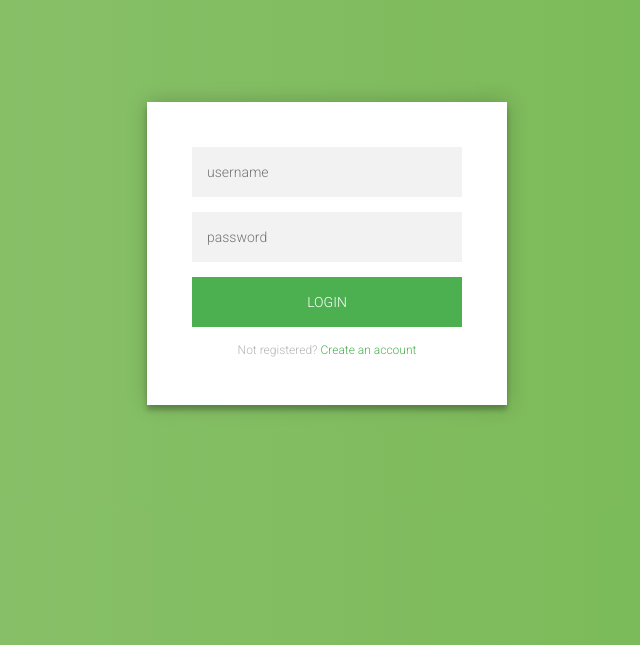
After one commit to phoenixJ/pika_shipper, a CodeIgniter app: the page made by application/views/validate/index_view.php in a window 1280 px wide. The commit adds this page. Shown: the top 645 px of the page, without its empty margins (313-953 px from the left). Run offline with CodeIgniter, Linux system fonts and the light colour scheme; some libraries are stand-ins or nearby versions.

Commit message:
add login feture

```diff
--- a/application/controllers/Landingpage.php
+++ b/application/controllers/Landingpage.php
@@ -4,4 +4,8 @@ class Landingpage extends MyController {
 	{
 		$this->load->view($this->_data['path'], $this->_data);
 	}
+	public function test(){
+		$this->_data['ten'] = "Quoc anh";
+		$this->load->view($this->_data['path'], $this->_data);
+	}
 }
--- /dev/null
+++ b/application/views/validate/index_view.php
@@ -0,0 +1,60 @@
+<!DOCTYPE html>
+<html lang="en">
+<head>
+  <meta charset="UTF-8">
+  <link href="<?php echo base_url(); ?>public/vendor/bootstrap/css/bootstrap.min.css" rel="stylesheet">
+  <link href="<?php echo base_url(); ?>public/css/my_css.css" rel="stylesheet">
+  <title>Login</title>
+</head>
+<body>
+  <div class="login-page">
+  <div class="form">
+    <form class="register-form" action="<?php echo base_url(); ?>validate/signup" method="POST">
+      <div class="validation-error">
+        <?php
+          if (isset($signup_error)) {
+            echo $signup_error;
+          }
+        ?>
+     </div>
+      <input type="text" name="userName" placeholder="username"/>
+      <input type="password" name="userPass" placeholder="password"/>
+      <input type="text" name="userFullName" placeholder="full name"/>
+      <input type="text" name="userEmail" placeholder="email address"/>
+      <input type="text" name="userPhoneNumber" placeholder="phone number"/>
+      <input type="text" name="userSocial" placeholder="social network link"/>
+      <button>create</button>
+      <p class="message">Already registered? <a href="#">Sign In</a></p>
+    </form>
+    <form class="login-form" action="<?php echo base_url(); ?>validate/signin" method="POST">
+      <div class="validation-error">
+          <?php
+            if (isset($signin_error)) {
+              echo $signin_error;
+            }
+          ?>
+       </div>
+      <input type="text" name="userName"placeholder="username"/>
+      <input type="password" name="userPass" placeholder="password"/>
+      <button>login</button>
+      <p class="message">Not registered? <a href="#">Create an account</a></p>
+    </form>
+  </div>
+  </div>
+
+  <!-- jQuery -->
+    <script src="<?php echo base_url(); ?>public/vendor/jquery/jquery.min.js"></script>
+  <script type="text/javascript">
+    <?php
+      if ($this->uri->segment(2) == "signup"){
+        echo "$('form').animate({height: \"toggle\", opacity: \"toggle\"}, \"slow\");";
+        echo "$('.message a').click(function(){
+       $('form').animate({height: \"toggle\", opacity: \"toggle\"}, \"slow\");
+        });";
+      } else echo "$('.message a').click(function(){
+     $('form').animate({height: \"toggle\", opacity: \"toggle\"}, \"slow\");
+  });";
+    ?>
+  </script>
+</body>
+</html>
--- /dev/null
+++ b/public/css/my_css.css
@@ -0,0 +1,105 @@
+@import url(https://fonts.googleapis.com/css?family=Roboto:300);
+
+.login-page {
+  width: 360px;
+  padding: 8% 0 0;
+  margin: auto;
+}
+
+a {
+  color: white;
+  text-decoration: none;
+}
+.form {
+  position: relative;
+  z-index: 1;
+  background: #FFFFFF;
+  max-width: 360px;
+  margin: 0 auto 100px;
+  padding: 45px;
+  text-align: center;
+  box-shadow: 0 0 20px 0 rgba(0, 0, 0, 0.2), 0 5px 5px 0 rgba(0, 0, 0, 0.24);
+}
+.form input {
+  font-family: "Roboto", sans-serif;
+  outline: 0;
+  background: #f2f2f2;
+  width: 100%;
+  border: 0;
+  margin: 0 0 15px;
+  padding: 15px;
+  box-sizing: border-box;
+  font-size: 14px;
+}
+.form button {
+  font-family: "Roboto", sans-serif;
+  text-transform: uppercase;
+  outline: 0;
+  background: #4CAF50;
+  width: 100%;
+  border: 0;
+  padding: 15px;
+  color: #FFFFFF;
+  font-size: 14px;
+  -webkit-transition: all 0.3 ease;
+  transition: all 0.3 ease;
+  cursor: pointer;
+}
+.form button:hover,.form button:active,.form button:focus {
+  background: #43A047;
+}
+.form .message {
+  margin: 15px 0 0;
+  color: #b3b3b3;
+  font-size: 12px;
+}
+.form .message a {
+  color: #4CAF50;
+  text-decoration: none;
+}
+.form .register-form {
+  display: none;
+}
+.container {
+  position: relative;
+  z-index: 1;
+  max-width: 300px;
+  margin: 0 auto;
+}
+.container:before, .container:after {
+  content: "";
+  display: block;
+  clear: both;
+}
+.container .info {
+  margin: 50px auto;
+  text-align: center;
+}
+.container .info h1 {
+  margin: 0 0 15px;
+  padding: 0;
+  font-size: 36px;
+  font-weight: 300;
+  color: #1a1a1a;
+}
+.container .info span {
+  color: #4d4d4d;
+  font-size: 12px;
+}
+.container .info span a {
+  color: #000000;
+  text-decoration: none;
+}
+.container .info span .fa {
+  color: #EF3B3A;
+}
+body {
+  background: #76b852; /* fallback for old browsers */
+  background: -webkit-linear-gradient(right, #76b852, #8DC26F);
+  background: -moz-linear-gradient(right, #76b852, #8DC26F);
+  background: -o-linear-gradient(right, #76b852, #8DC26F);
+  background: linear-gradient(to left, #76b852, #8DC26F);
+  font-family: "Roboto", sans-serif;
+  -webkit-font-smoothing: antialiased;
+  -moz-osx-font-smoothing: grayscale;
+}
```
Also changed, not shown: application/controllers/Validate.php (added, +86 -0 lines), application/models/Muser.php (added, +20 -0 lines), application/views/Header.php (+16 -8 lines), application/views/Template.php (+9 -1 lines), application/views/validate/success.php (added, +18 -0 lines).
